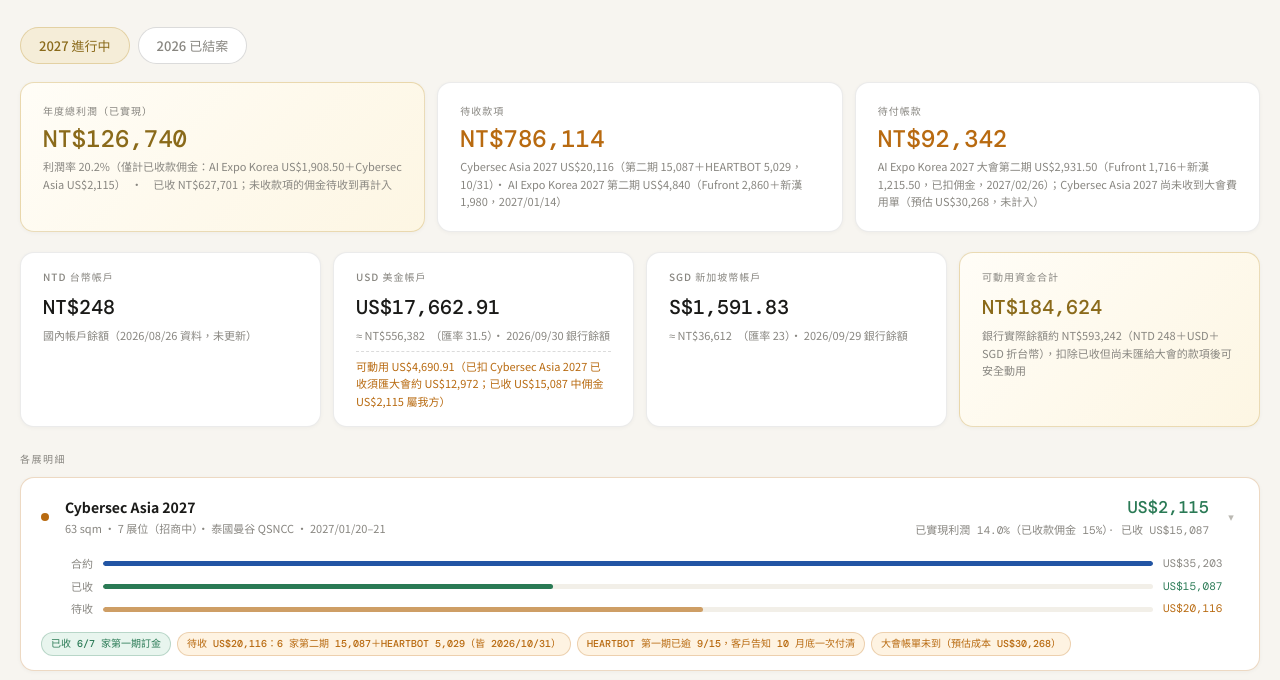
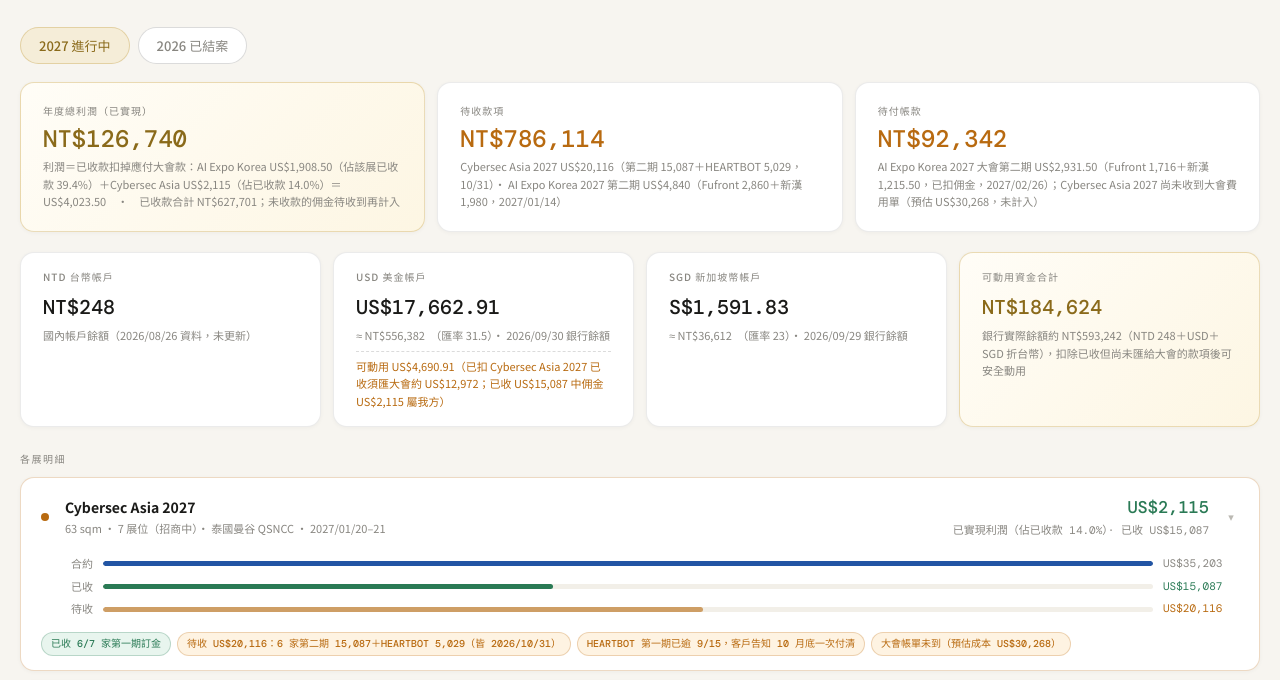
Before and after one commit to Camille8960/camille8960.github.io, a plain HTML site: page finance/index.html in a window 1280 px wide. Shown: the part 106-786 px from the top of the page. Drawn offline with nearby package versions, Linux system fonts and the light colour scheme.

Commit message:
Update index.html

```diff
--- a/finance/index.html
+++ b/finance/index.html
@@ -176,7 +176,7 @@
   <div class="kpi highlight">
     <div class="kpi-label">年度總利潤（已實現）</div>
     <div class="kpi-val gold">NT$126,740</div>
-    <div class="kpi-sub">利潤率 20.2%（僅計已收款佣金：AI Expo Korea US$1,908.50＋Cybersec Asia US$2,115）　·　已收 NT$627,701；未收款項的佣金待收到再計入</div>
+    <div class="kpi-sub">利潤＝已收款扣掉應付大會款：AI Expo Korea US$1,908.50（佔該展已收款 39.4%）＋Cybersec Asia US$2,115（佔已收款 14.0%）＝US$4,023.50　·　已收款合計 NT$627,701；未收款的佣金待收到再計入</div>
   </div>
   <div class="kpi">
     <div class="kpi-label">待收款項</div>
@@ -246,7 +246,7 @@
       </div>
       <div class="expo-profit">
         <div class="profit-val hi">US$2,115</div>
-        <div class="profit-pct">已實現利潤 14.0%（已收款佣金 15%）· 已收 US$15,087</div>
+        <div class="profit-pct">已實現利潤（佔已收款 14.0%）· 已收 US$15,087</div>
       </div>
       <div class="expand-icon">▾</div>
     </div>
```
